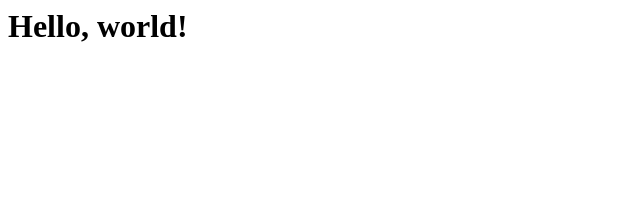
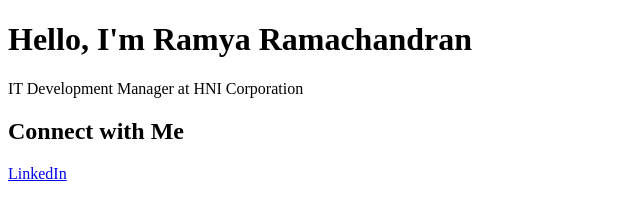
Before and after one commit to ramya-repo/ramya-repo, a plain HTML site: page index.html in a window 1280 px wide. Shown: the whole page, without its empty margins (0-640 px from the left). Drawn offline with Linux system fonts and the light colour scheme.

Commit message:
Update index.html

```diff
--- a/index.html
+++ b/index.html
@@ -1,4 +1,14 @@
+<!DOCTYPE html>
 <html>
-<head><title>My GitHub Site</title></head>
-<body><h1>Hello, world!</h1></body>
+<head>
+  <title>Ramya Ramachandran – GitHub Pages</title>
+  <meta charset="UTF-8">
+</head>
+<body>
+  <h1>Hello, I'm Ramya Ramachandran</h1>
+  <p>IT Development Manager at HNI Corporation</p>
+
+  <h2>Connect with Me</h2>
+  <a href="https://www.linkedin.com/in/ramya-ramachandran-6939232">LinkedIn</a>
+</body>
 </html>
```
